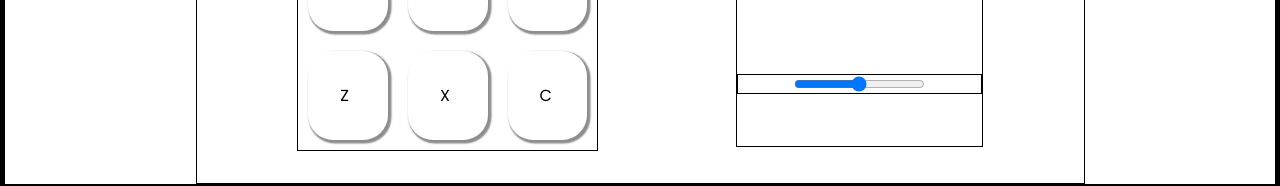
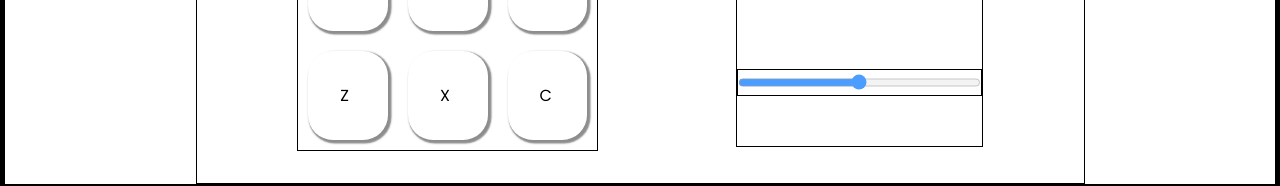
Before and after one commit to bhunor97/FCC_Frontend_Libraries_Cert_projects, a React (Create React App) app in the folder drum_machine/: page / in a window 1280 px wide. Shown: the part 346-532 px from the top of the page. Built offline with nearby package versions, Linux system fonts and the light colour scheme.

Commit message:
minor changes

```diff
--- a/drum_machine/src/components/Body.js
+++ b/drum_machine/src/components/Body.js
@@ -26,8 +26,8 @@ const Body = () => {
   const dispRef = useRef();
   const volumeRef = useRef();
 
+  // volume slider
   const volumeFunc = () => {
-    // volume slider
     let allClips = document.querySelectorAll(".clip");
     for (let i = 0; i < allClips.length; i++) {
       allClips[i].volume = volumeRef.current.value / 100;
@@ -138,6 +138,7 @@ const Body = () => {
           <div ref={dispRef} id="display">
             Click on something!
           </div>
+          {/* volume slider */}
           <div className="volume-container">
             <input
               type="range"
--- a/drum_machine/src/style/style.css
+++ b/drum_machine/src/style/style.css
@@ -51,6 +51,23 @@ h1 {
   width: 100%;
 }
 
+.volumeSlider {
+  width: 100%;
+  height: 25px;
+  background: #d3d3d3;
+  outline: none;
+  opacity: 0.7;
+}
+
+.volumeSlider ::range-thumb {
+  -webkit-appearance: none;
+  appearance: none;
+  width: 25px;
+  height: 25px;
+  background: #04aa6d;
+  cursor: pointer;
+}
+
 .drum-pad-section {
   display: grid;
   grid-template-rows: 1fr 1fr 1fr;
```
